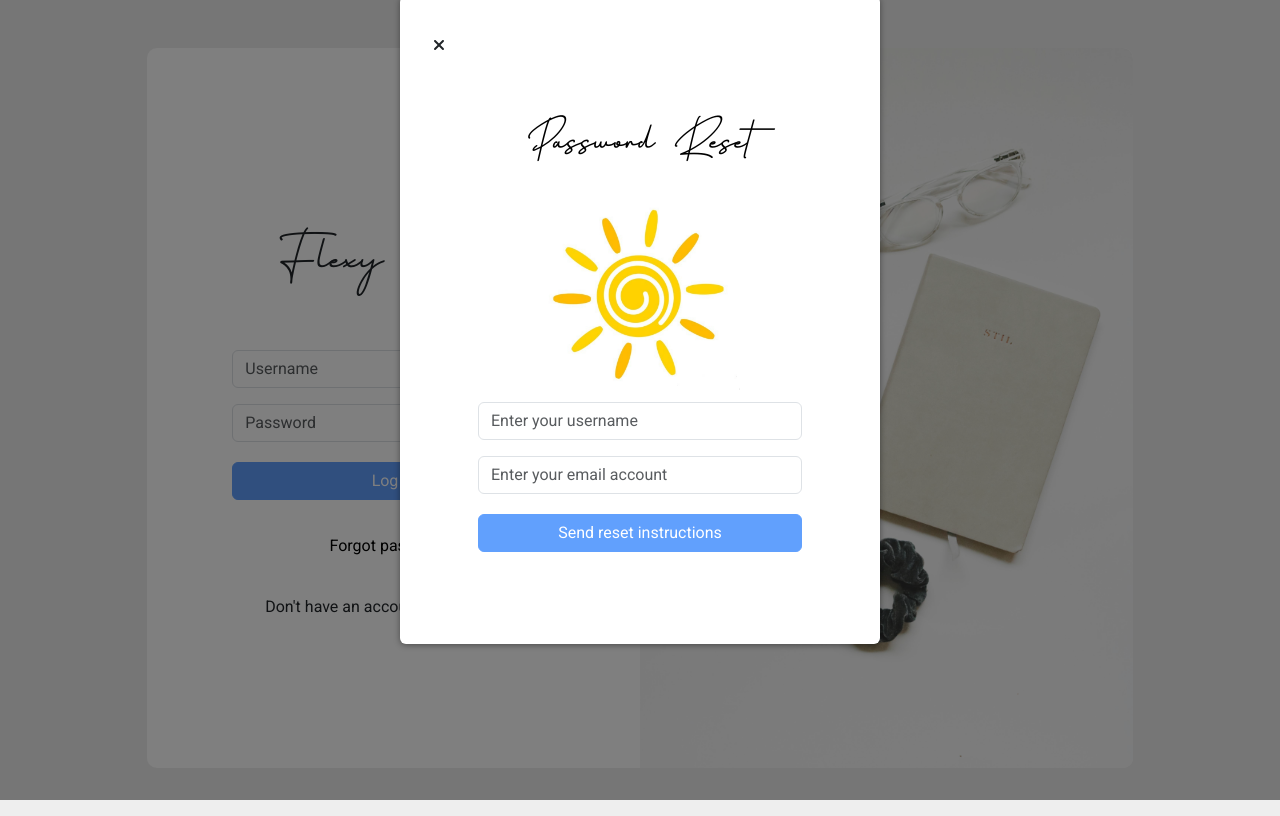
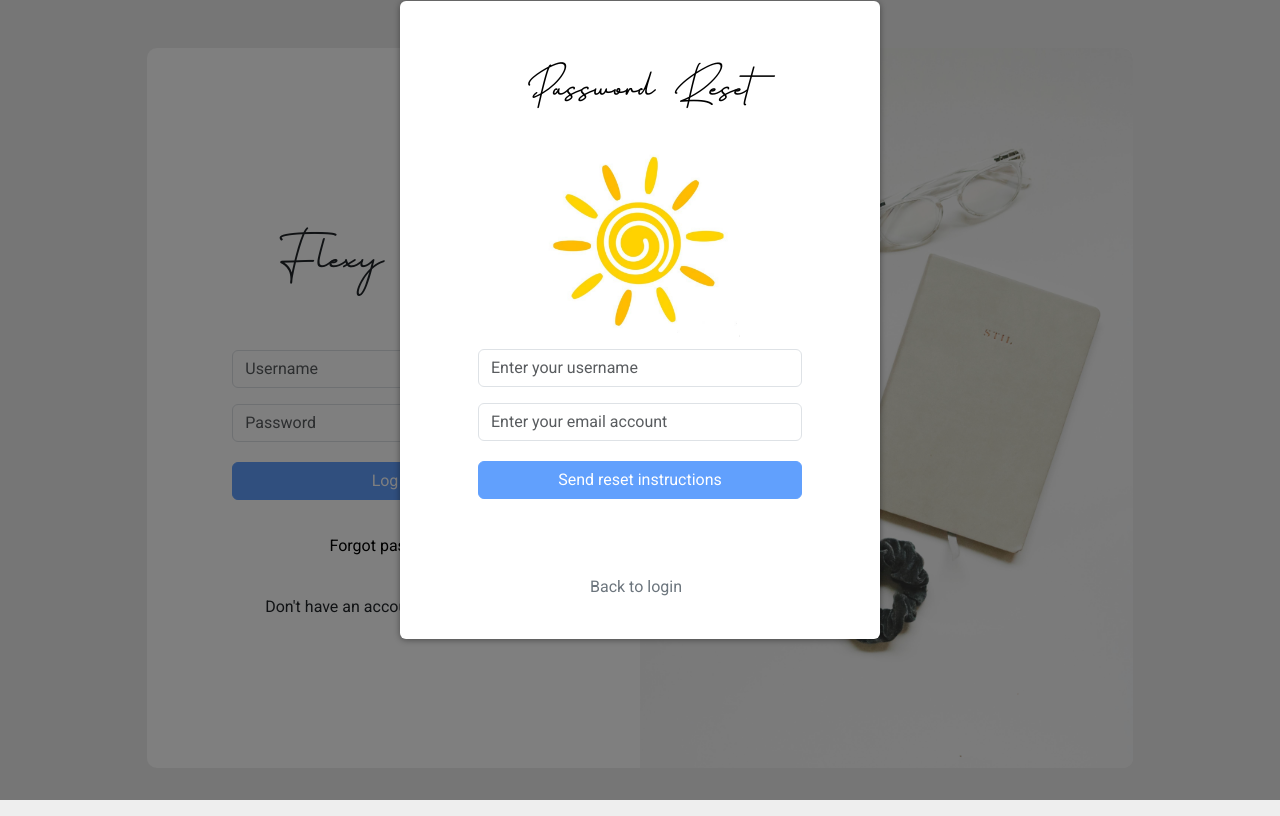
Before and after one commit to Elie-Soued/flexytasks, an Angular app: page / in a window 1280 px wide. Both pictures are taken after a click on the button "Forgot password?". Built offline with nearby package versions, Linux system fonts and the light colour scheme.

Commit message:
remove close modal button

```diff
--- a/src/app/views/landingpage/forgotpasswordmodal/forgotpasswordmodal.component.html
+++ b/src/app/views/landingpage/forgotpasswordmodal/forgotpasswordmodal.component.html
@@ -11,14 +11,6 @@
         background-color: transparent;
       "
     >
-      <button
-        id="closeModal"
-        class="btn"
-        style="border-radius: 0px; padding: 1rem"
-        (click)="closeModal()"
-      >
-        <fa-icon class="iconColor" [icon]="closeModalIcon"></fa-icon>
-      </button>
     </span>
 
     <span>Password Reset</span>
@@ -76,6 +68,13 @@
       </div>
     </div>
   </form>
+
+  <div class="d-flex align-items-center justify-content-center pb-4">
+    <a href="/" class="mb-0 me-2 text-decoration-none text-secondary"
+      >Back to login</a
+    >
+  </div>
+
   <div [hidden]="!this.error" id="errorMessage" class="alert alert-danger">
     {{ error }}
   </div>
--- a/src/app/views/landingpage/forgotpasswordmodal/forgotpasswordmodal.component.ts
+++ b/src/app/views/landingpage/forgotpasswordmodal/forgotpasswordmodal.component.ts
@@ -1,29 +1,21 @@
-import { Component, Output, EventEmitter } from '@angular/core';
+import { Component } from '@angular/core';
 import { FormsModule } from '@angular/forms';
-import { FontAwesomeModule } from '@fortawesome/angular-fontawesome';
-import { faTimes } from '@fortawesome/free-solid-svg-icons';
 import { UserService } from '../../../sharedservices/user.service';
 import { type forgotPasswordResponse } from '../../../sharedservices/user.service';
 
 @Component({
   selector: 'app-forgot-password-modal',
-  imports: [FontAwesomeModule, FormsModule],
+  imports: [FormsModule],
   templateUrl: './forgotpasswordmodal.component.html',
   styleUrl: './forgotpasswordmodal.component.css',
 })
 export class ForgotPasswordModalComponent {
-  @Output() closeDialog = new EventEmitter();
   username = '';
   email = '';
   error: string | undefined;
   success: string | undefined;
-  closeModalIcon = faTimes;
 
   constructor(private userService: UserService) {}
-
-  closeModal() {
-    this.closeDialog.emit();
-  }
 
   resetPassword() {
     this.userService.resetPassword(this.username, this.email).subscribe({
--- a/src/app/views/landingpage/landingpage.component.html
+++ b/src/app/views/landingpage/landingpage.component.html
@@ -1,8 +1,6 @@
 @if(forgotPassword){
 
-<app-forgot-password-modal
-  (closeDialog)="closeModal()"
-></app-forgot-password-modal>
+<app-forgot-password-modal></app-forgot-password-modal>
 
 }
 
--- a/src/app/views/landingpage/landingpage.component.ts
+++ b/src/app/views/landingpage/landingpage.component.ts
@@ -45,8 +45,4 @@ export class LandingpageComponent {
   showModal(): void {
     this.forgotPassword = true;
   }
-
-  closeModal(): void {
-    this.forgotPassword = false;
-  }
 }
```
Also changed, not shown: 1 other file (tests, documents, lock files or other folders).
